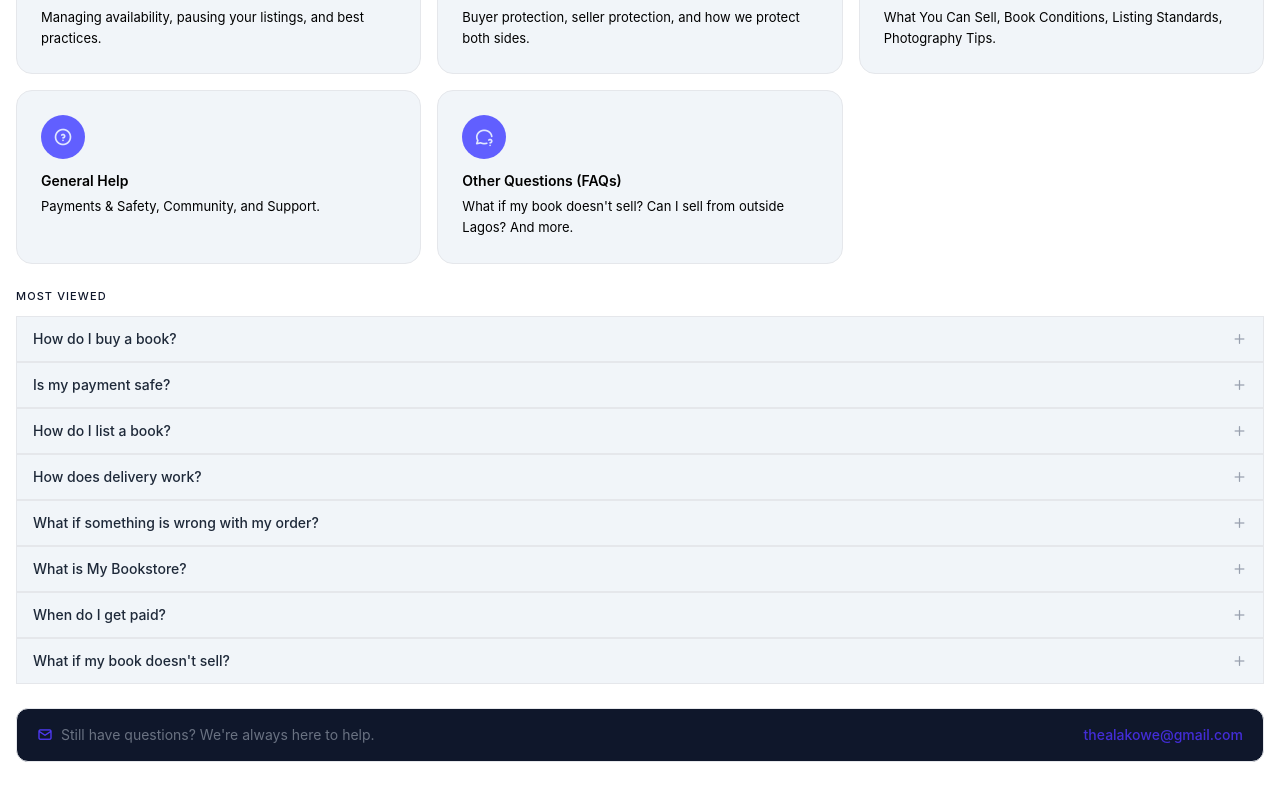
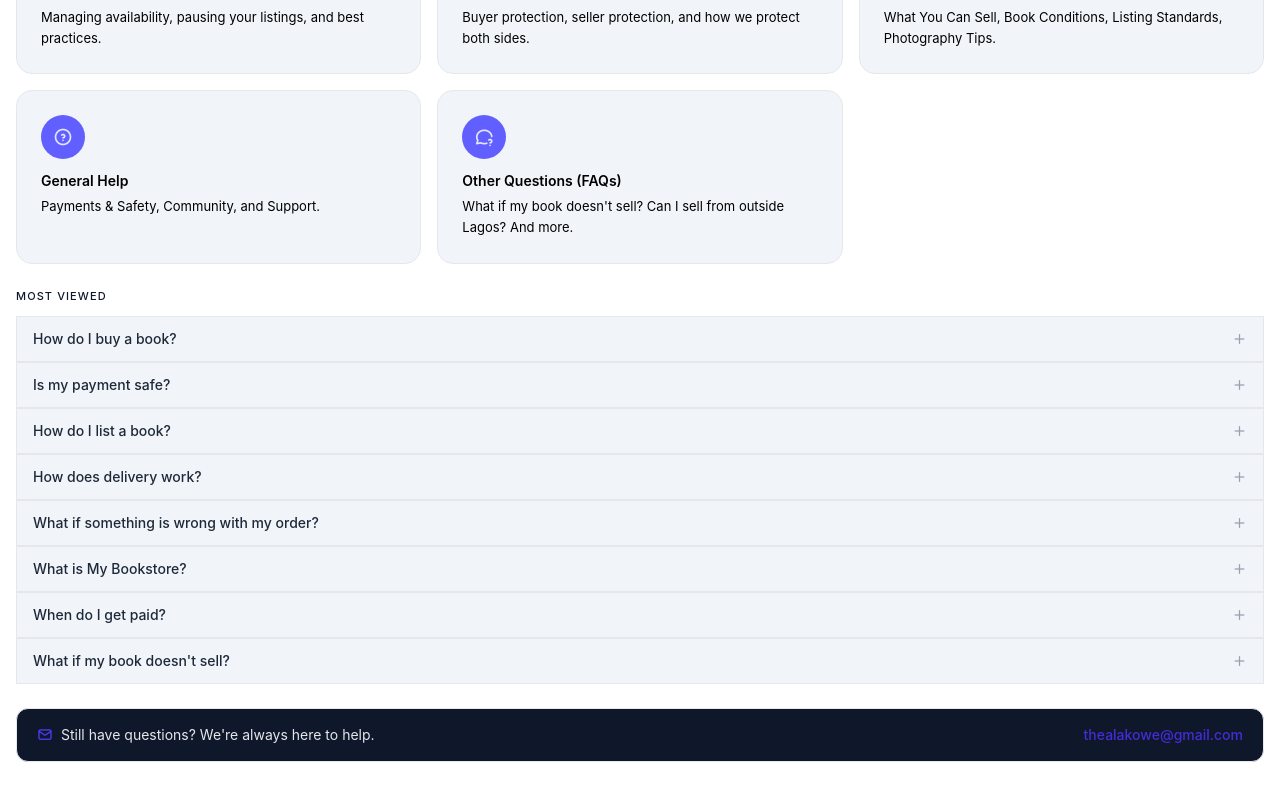
Before and after one commit to Oluwagbenga9999/Alakowe, a React (Vite) app: page / in a window 1280 px wide. Shown: the part 1115-1915 px from the top of the page. Built offline with nearby package versions, Linux system fonts and the light colour scheme.

Commit message:
Corrected color in the email section

```diff
--- a/src/components/howitworks/index.tsx
+++ b/src/components/howitworks/index.tsx
@@ -23,7 +23,7 @@ export default function HowItWorks() {
 
       {/* Contact bar */}
       <div className="mt-6 bg-slate-900 border border-gray-200 rounded-xl px-5 py-4 mx-4 md:mx-4 flex flex-col sm:flex-row sm:items-center justify-between gap-3">
-        <span className="text-sm text-gray-500 flex items-center gap-2">
+        <span className="text-sm text-gray-200 flex items-center gap-2">
           <i className="ti ti-mail text-indigo-600 text-base" aria-hidden="true" />
           Still have questions? We&apos;re always here to help.
         </span>
```
